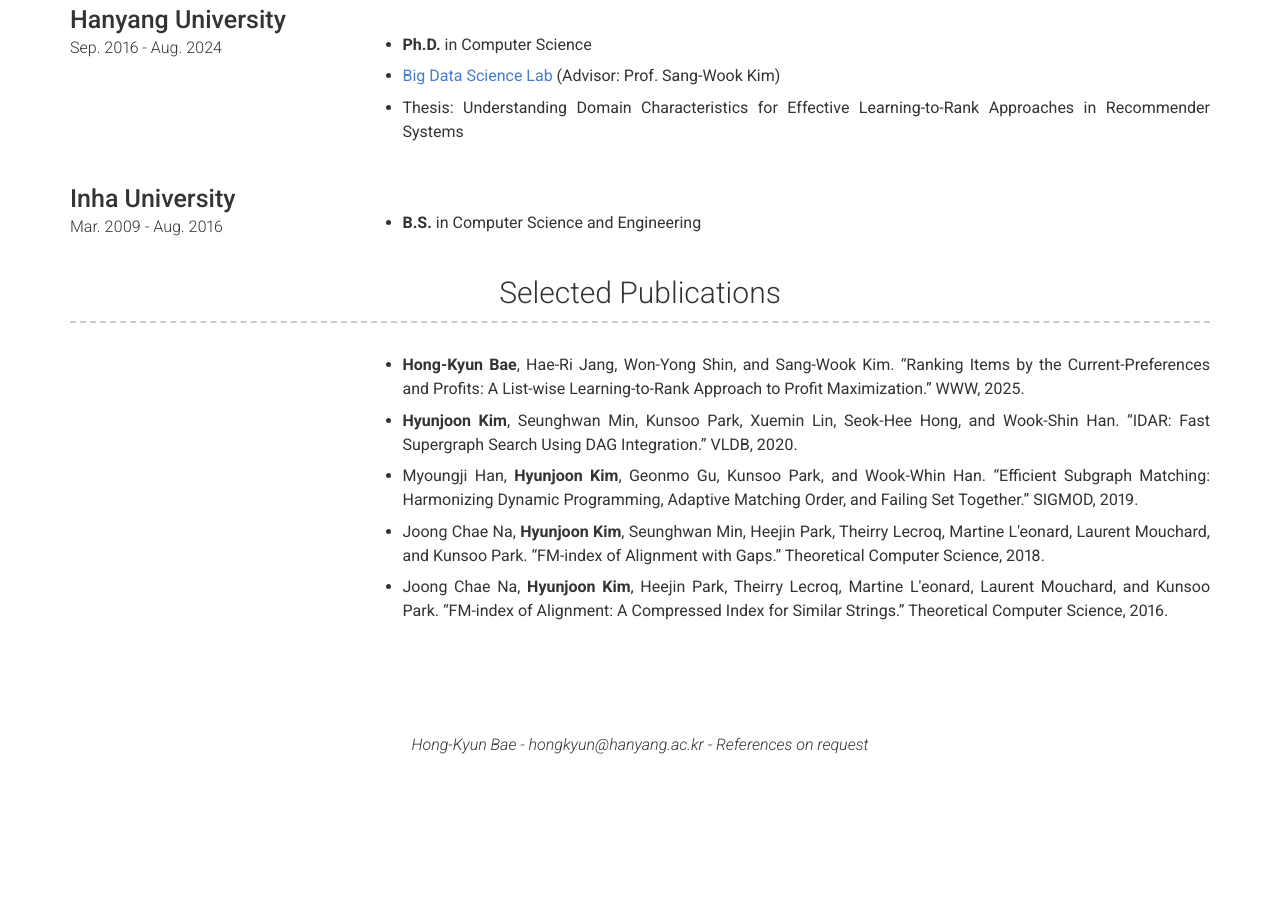
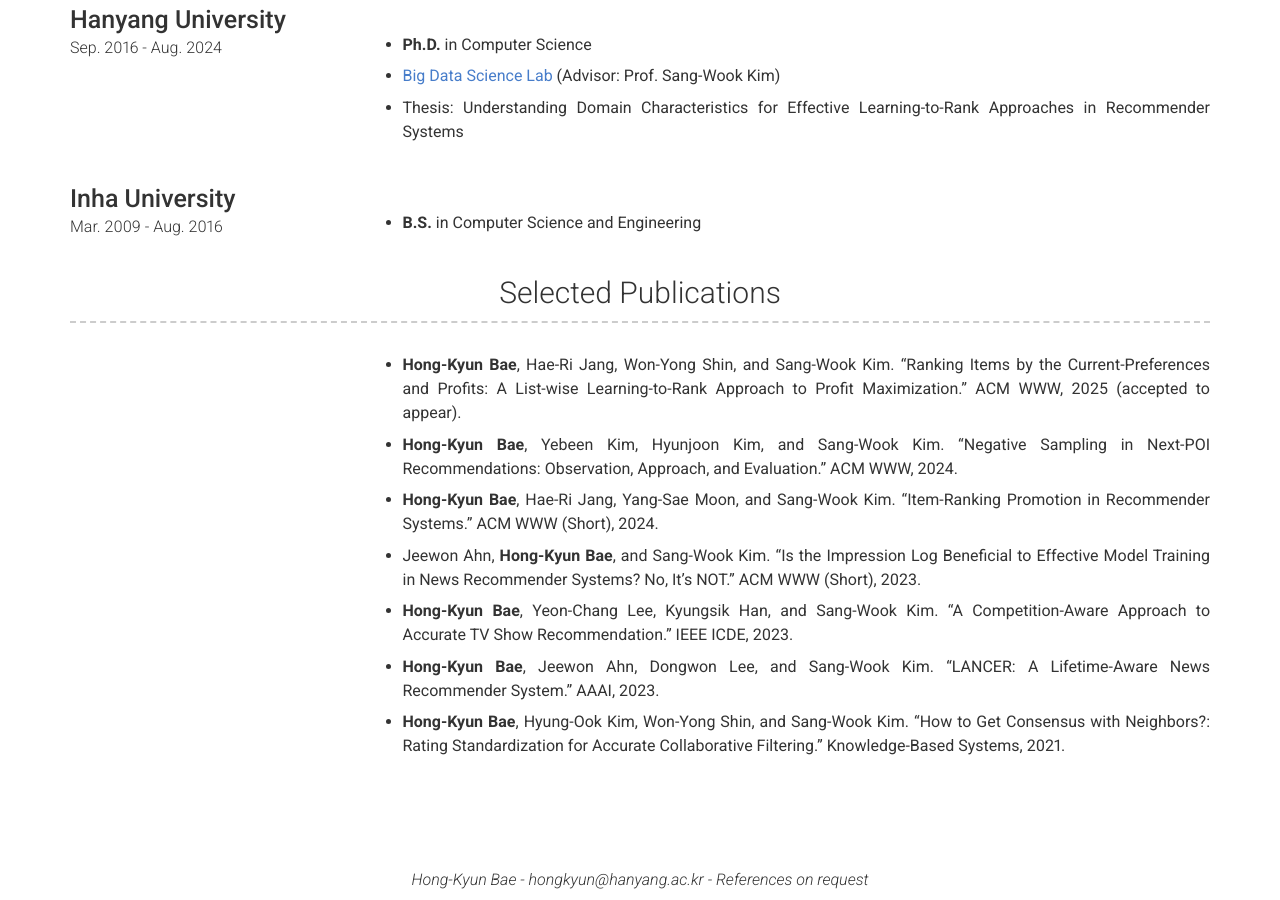
Before and after one commit to hongkyun-bae/hongkyun-bae.github.io, a Jekyll site: the page built from index.md, in a window 1280 px wide and 900 px high, scrolled down 843 px. Built offline with Jekyll 4.4.1, drawn with Linux system fonts in a browser that asks for light colours; nearby versions of some CDN libraries; some web fonts are replaced; before the commit the page ends 1608 px from its top, so only the background shows below that.

Commit message:
Update publications.yml

```diff
--- a/_data/publications.yml
+++ b/_data/publications.yml
@@ -1,12 +1,16 @@
 - layout: top-middle
   name:
   description: |+
-    - **Hong-Kyun Bae**, Hae-Ri Jang, Won-Yong Shin, and Sang-Wook Kim. "Ranking Items by the Current-Preferences and Profits: A List-wise Learning-to-Rank Approach to Profit Maximization." WWW, 2025.
+    - **Hong-Kyun Bae**, Hae-Ri Jang, Won-Yong Shin, and Sang-Wook Kim. "Ranking Items by the Current-Preferences and Profits: A List-wise Learning-to-Rank Approach to Profit Maximization." ACM WWW, 2025 (accepted to appear).
 
-    - **Hyunjoon Kim**, Seunghwan Min, Kunsoo Park, Xuemin Lin, Seok-Hee Hong, and Wook-Shin Han. "IDAR: Fast Supergraph Search Using DAG Integration." VLDB, 2020.
+    - **Hong-Kyun Bae**, Yebeen Kim, Hyunjoon Kim, and Sang-Wook Kim. "Negative Sampling in Next-POI Recommendations: Observation, Approach, and Evaluation." ACM WWW, 2024.
 
-    - Myoungji Han, **Hyunjoon Kim**, Geonmo Gu, Kunsoo Park, and Wook-Whin Han. "Efficient Subgraph Matching: Harmonizing Dynamic Programming, Adaptive Matching Order, and Failing Set Together." SIGMOD, 2019.
+    - **Hong-Kyun Bae**, Hae-Ri Jang, Yang-Sae Moon, and Sang-Wook Kim. "Item-Ranking Promotion in Recommender Systems." ACM WWW (Short), 2024.
 
-    - Joong Chae Na, **Hyunjoon Kim**, Seunghwan Min, Heejin Park, Theirry Lecroq, Martine L\'eonard, Laurent Mouchard, and Kunsoo Park. "FM-index of Alignment with Gaps." Theoretical Computer Science, 2018.
+    - Jeewon Ahn, **Hong-Kyun Bae**, and Sang-Wook Kim. "Is the Impression Log Beneficial to Effective Model Training in News Recommender Systems? No, It’s NOT." ACM WWW (Short), 2023.
 
-    - Joong Chae Na, **Hyunjoon Kim**, Heejin Park, Theirry Lecroq, Martine L\'eonard, Laurent Mouchard, and Kunsoo Park. "FM-index of Alignment: A Compressed Index for Similar Strings." Theoretical Computer Science, 2016.
+    - **Hong-Kyun Bae**, Yeon-Chang Lee, Kyungsik Han, and Sang-Wook Kim. "A Competition-Aware Approach to Accurate TV Show Recommendation." IEEE ICDE, 2023.
+
+    - **Hong-Kyun Bae**, Jeewon Ahn, Dongwon Lee, and Sang-Wook Kim. "LANCER: A Lifetime-Aware News Recommender System." AAAI, 2023.
+
+    - **Hong-Kyun Bae**, Hyung-Ook Kim, Won-Yong Shin, and Sang-Wook Kim. "How to Get Consensus with Neighbors?: Rating Standardization for Accurate Collaborative Filtering." Knowledge-Based Systems, 2021.
```
